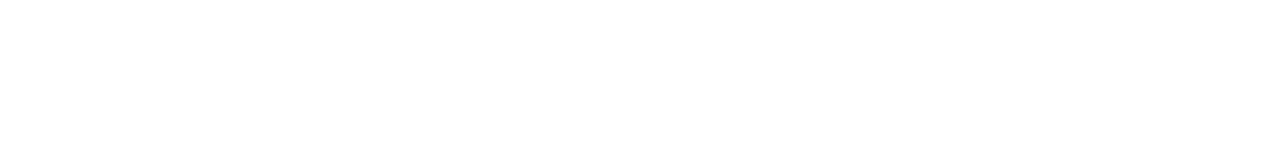
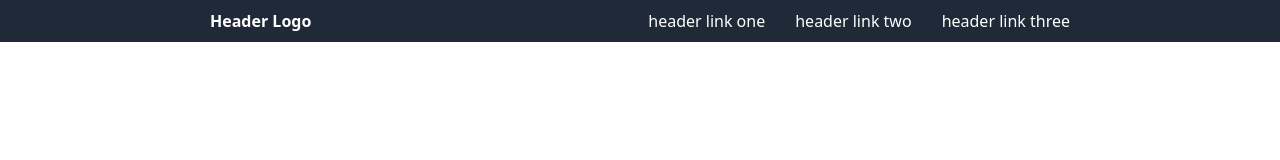
Before and after one commit to brenobmac/odin-landing-page, a plain HTML site: page index.html in a window 1280 px wide. Drawn offline with Linux system fonts and the light colour scheme.

Commit message:
Added first portion of the design with the header.

```diff
--- a/index.html
+++ b/index.html
@@ -6,5 +6,17 @@
     <title>Odin Landing Page</title>
     <link rel="stylesheet" href="style.css" />
   </head>
-  <body></body>
+  <body>
+    <div class="first-div">
+      <div class="header">
+        <div class="header-logo">Header Logo</div>
+
+        <ul class="header-list">
+          <li><a href="#">header link one</a></li>
+          <li><a href="#">header link two</a></li>
+          <li><a href="#">header link three</a></li>
+        </ul>
+      </div>
+    </div>
+  </body>
 </html>
--- a/style.css
+++ b/style.css
@@ -0,0 +1,40 @@
+body {
+  margin: 0; /* Needed to make the body spread the whole page*/
+  font-family: system-ui, -apple-system, BlinkMacSystemFont, "Segoe UI", Roboto,
+    Oxygen, Ubuntu, Cantarell, "Open Sans", "Helvetica Neue", sans-serif;
+}
+
+.first-div {
+  background-color: #1f2937;
+  display: flex;
+  flex-direction: column;
+}
+
+.header {
+  color: white;
+  display: flex;
+  gap: 10px;
+  justify-content: space-between;
+  padding: 10px;
+  margin-left: 200px;
+  margin-right: 200px;
+}
+
+.header-logo {
+  font-weight: 900;
+  margin: 0;
+  padding: 0;
+}
+
+.header-list {
+  display: flex;
+  gap: 30px;
+  list-style-type: none;
+  margin: 0;
+  padding: 0;
+}
+
+a {
+  color: white;
+  text-decoration: none;
+}
```
